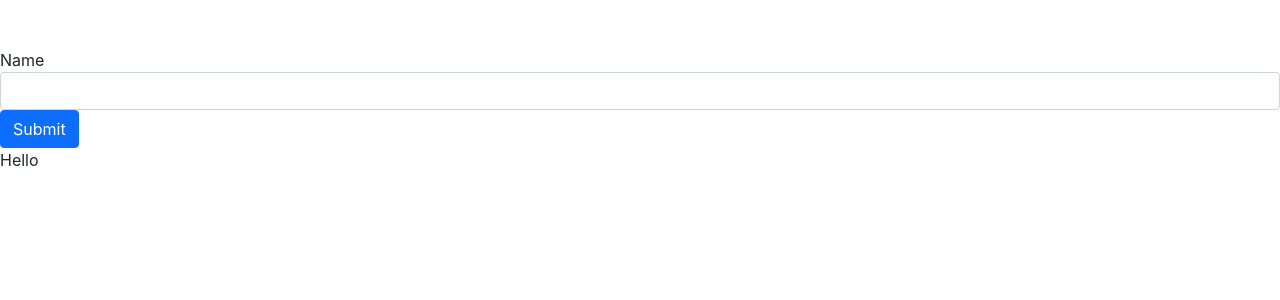
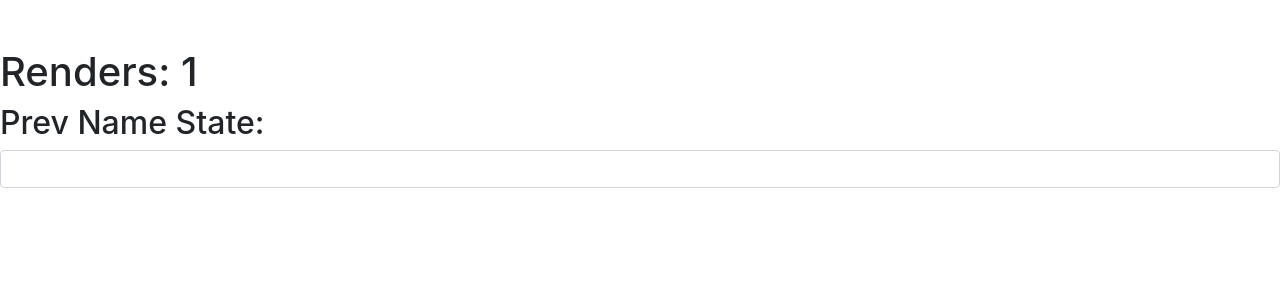
Before and after one commit to yomiaishida/react-hooks, a React (Create React App) app: page / in a window 1280 px wide. Shown: the top 300 px of the page. Built offline with nearby package versions, Linux system fonts and the light colour scheme.

Commit message:
useRef example 2

```diff
--- a/src/App.js
+++ b/src/App.js
@@ -1,10 +1,10 @@
 import React from "react";
-import UseRefExample1 from "./components/UseRefExample1";
+import UseRefExample2 from "./components/UseRefExample2";
 
 export default function App() {
   return (
     <div className="mt-5">
-      <UseRefExample1 />
+      <UseRefExample2 />
     </div>
   );
 }
--- /dev/null
+++ b/src/components/UseRefExample2.jsx
@@ -0,0 +1,27 @@
+import { useState, useEffect, useRef } from "react";
+
+function UseRefExample2() {
+  const [name, setName] = useState("");
+
+  const renders = useRef(1);
+  const prevName = useRef("");
+
+  useEffect(() => {
+    renders.current = renders.current + 1;
+    prevName.current = name;
+  }, [name]);
+  return (
+    <div>
+      <h1>Renders: {renders.current}</h1>
+      <h2>Prev Name State: {prevName.current}</h2>
+      <input
+        type="text"
+        value={name}
+        onChange={(e) => setName(e.target.value)}
+        className="form-control mb-3"
+      />
+    </div>
+  );
+}
+
+export default UseRefExample2;
```
